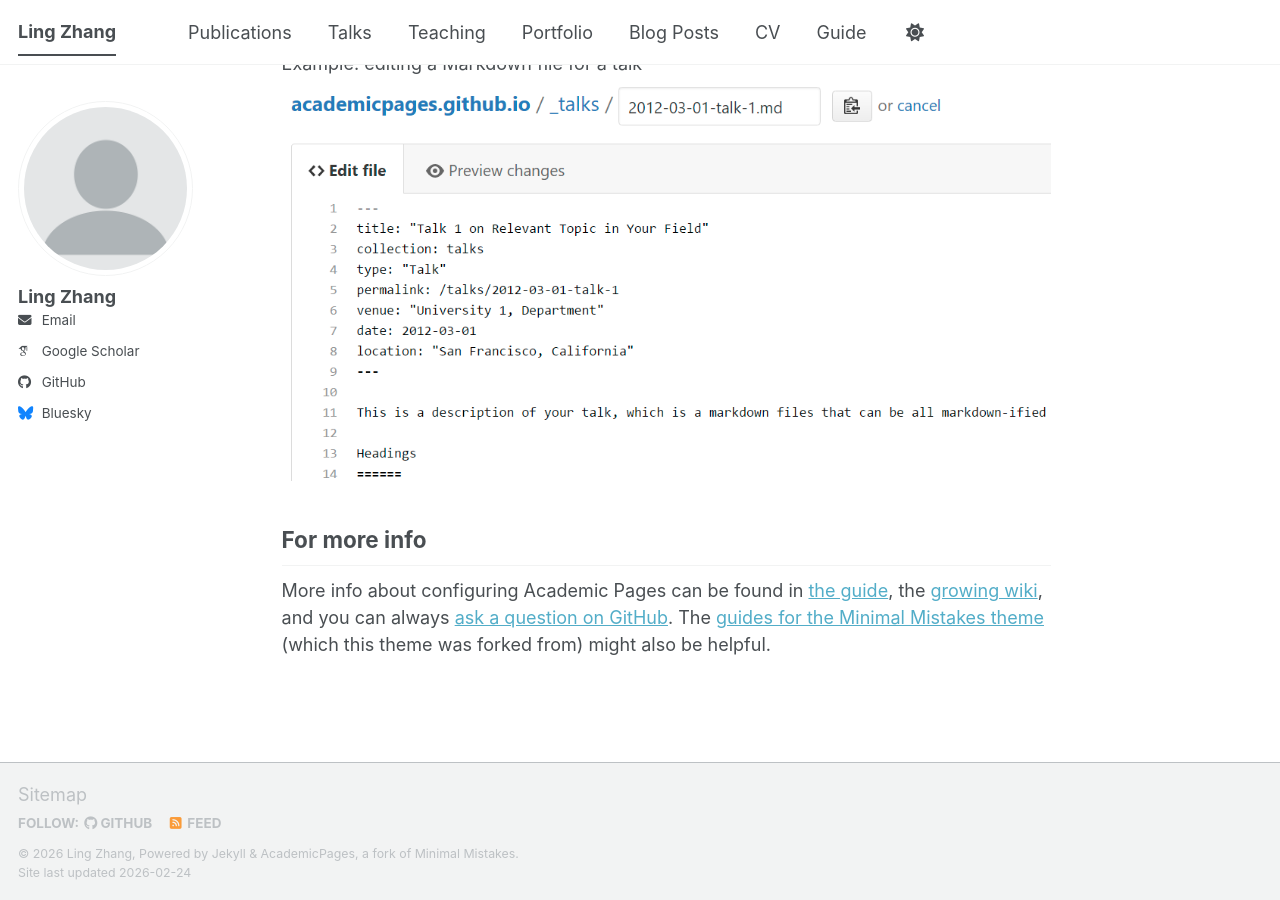
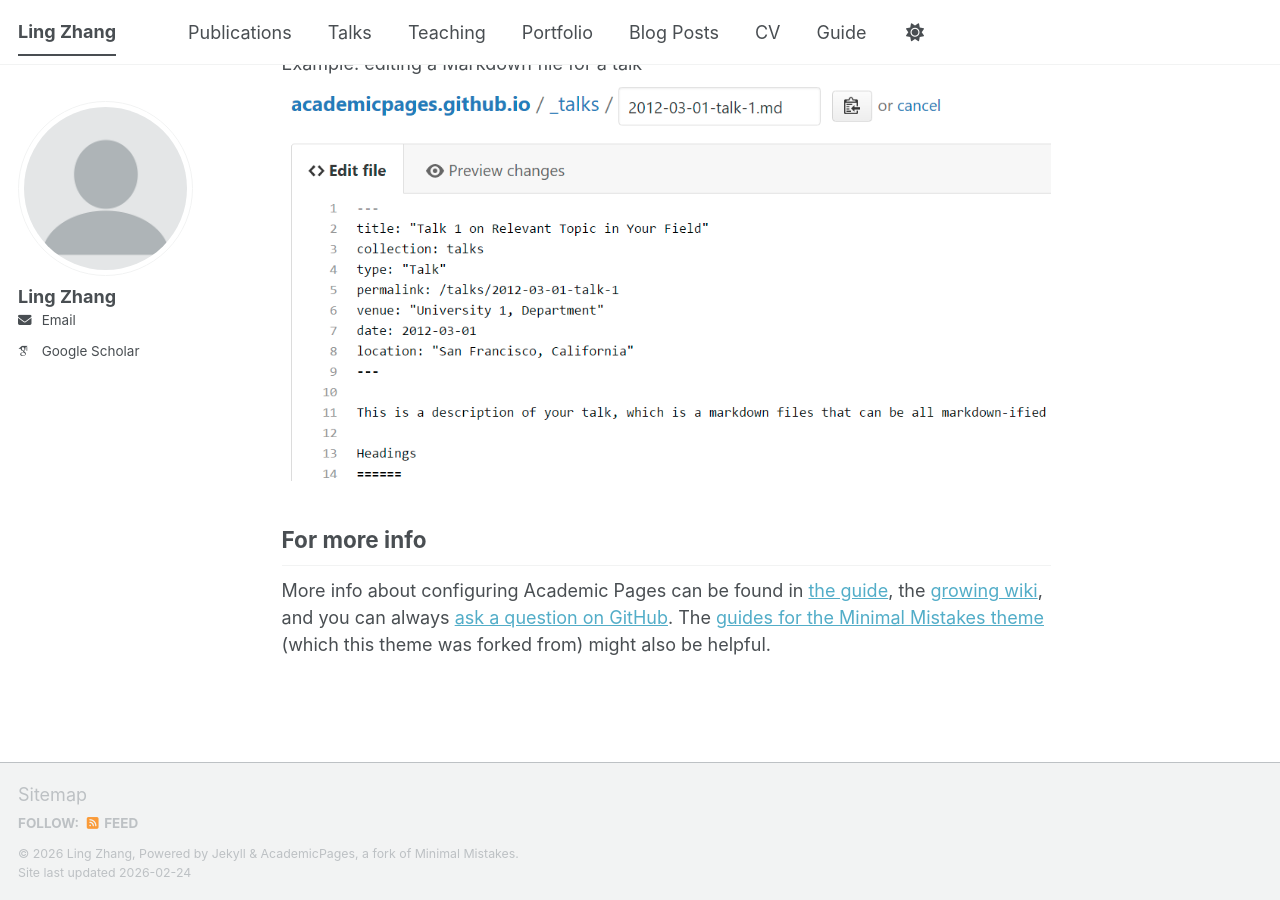
Before and after one commit to sweet-tea-olive/zhangling, a Jekyll site: the page built from _pages/about.md, in a window 1280 px wide and 900 px high, scrolled down 2720 px. Built offline with Jekyll 4.4.1, drawn with Linux system fonts in a browser that asks for light colours; some web fonts are replaced; a script bundle is joined from its source files by our own code; library files that are not in the unit come from our copies.

Commit message:
Comment out optional academic and social media fields
Comment out optional fields for ORCID, arXiv, ResearchGate, GitHub, and Bluesky.

```diff
--- a/_config.yml
+++ b/_config.yml
@@ -33,22 +33,22 @@ author:
 
   # Academic links
   googlescholar : "https://scholar.google.com/citations?user=JzRpUcMAAAAJ"
-  # orcid       :
-  # arxiv       :
-  # researchgate :
+  orcid       :
+  arxiv       :
+  researchgate :
 
 
   # Repositories and software development
   bitbucket        : # Username - Update with your username on the site
   codepen          : # Username
   dribbble         : # Username
-  github           : "academicpages"
+  github           : #"academicpages"
   kaggle           : # Username
   stackoverflow    : # User number or user number and name (i.e., use "1" or "1/jeff-atwood")
 
   # Social media
   artstation       : # Username
-  bluesky          : "bsky.app" # Replace this with you Bluesky username
+  bluesky          : #"bsky.app" # Replace this with you Bluesky username
   facebook         : # Username
   flickr           : # Username
   foursquare       : # Username
```
